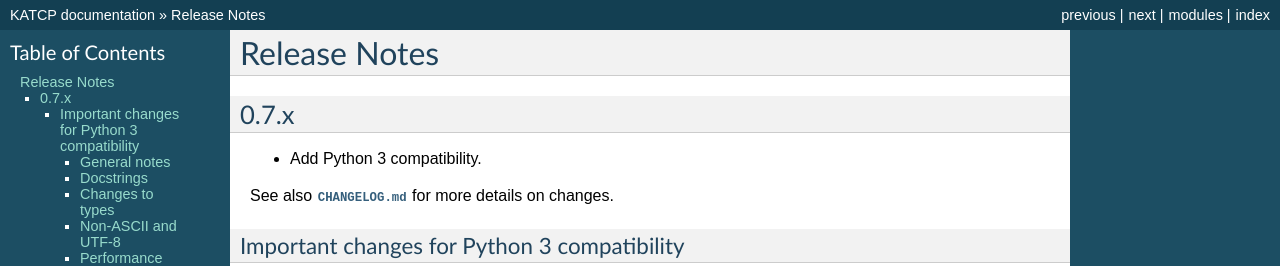
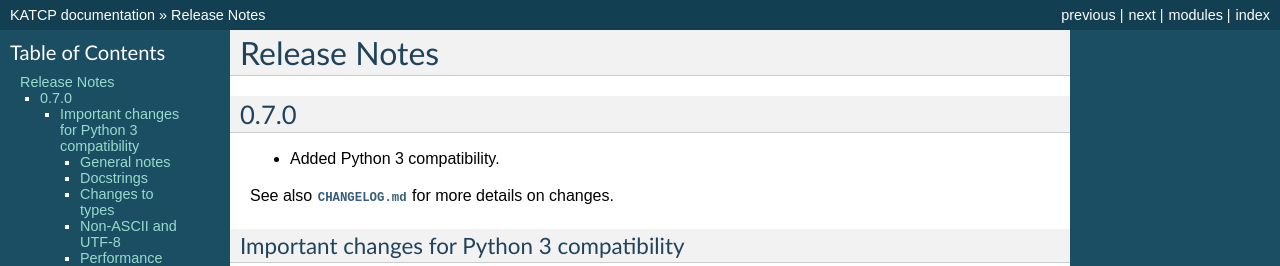
Before and after one commit to ska-sa/katcp-python, a Sphinx documentation site: the page built from doc/releasenotes.rst, in a window 1280 px wide and 900 px high. Shown: the top 266 px of the window. Built offline with Sphinx 7.4.7, drawn with Linux system fonts in a browser that asks for light colours; formulas are drawn with MathJax 3; the version number could not be read and is left out.

Commit message:
Added version information on changelog and release notes

```diff
--- a/doc/releasenotes.rst
+++ b/doc/releasenotes.rst
@@ -3,9 +3,9 @@
 *************
 Release Notes
 *************
-0.7.x
+0.7.0
 =====
-* Add Python 3 compatibility.
+* Added Python 3 compatibility.
 
 See also :download:`CHANGELOG.md` for more details on changes.
 
```
Also changed, not shown: CHANGELOG.md (+2 -2 lines).
